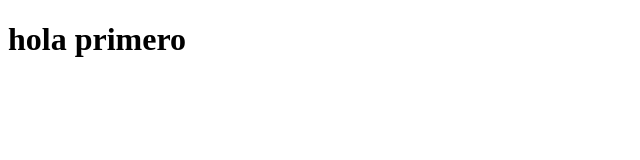
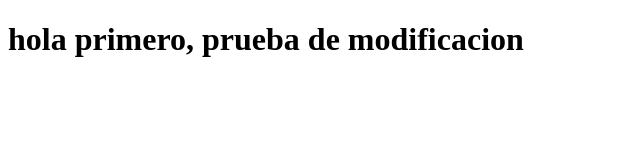
Before and after one commit to brp2196/Coursera-test, a plain HTML site: page site2/index.html in a window 1280 px wide. Shown: the whole page, without its empty margins (0-640 px from the left). Drawn offline with Linux system fonts and the light colour scheme.

Commit message:
modificaciones leves.

```diff
--- a/site2/index.html
+++ b/site2/index.html
@@ -4,6 +4,6 @@
 	<title>Prubruba numero uno</title>
 </head>
 <body>
-<h1>hola primero</h1>
+<h1>hola primero, prueba de modificacion</h1>
 </body>
 </html>
```
